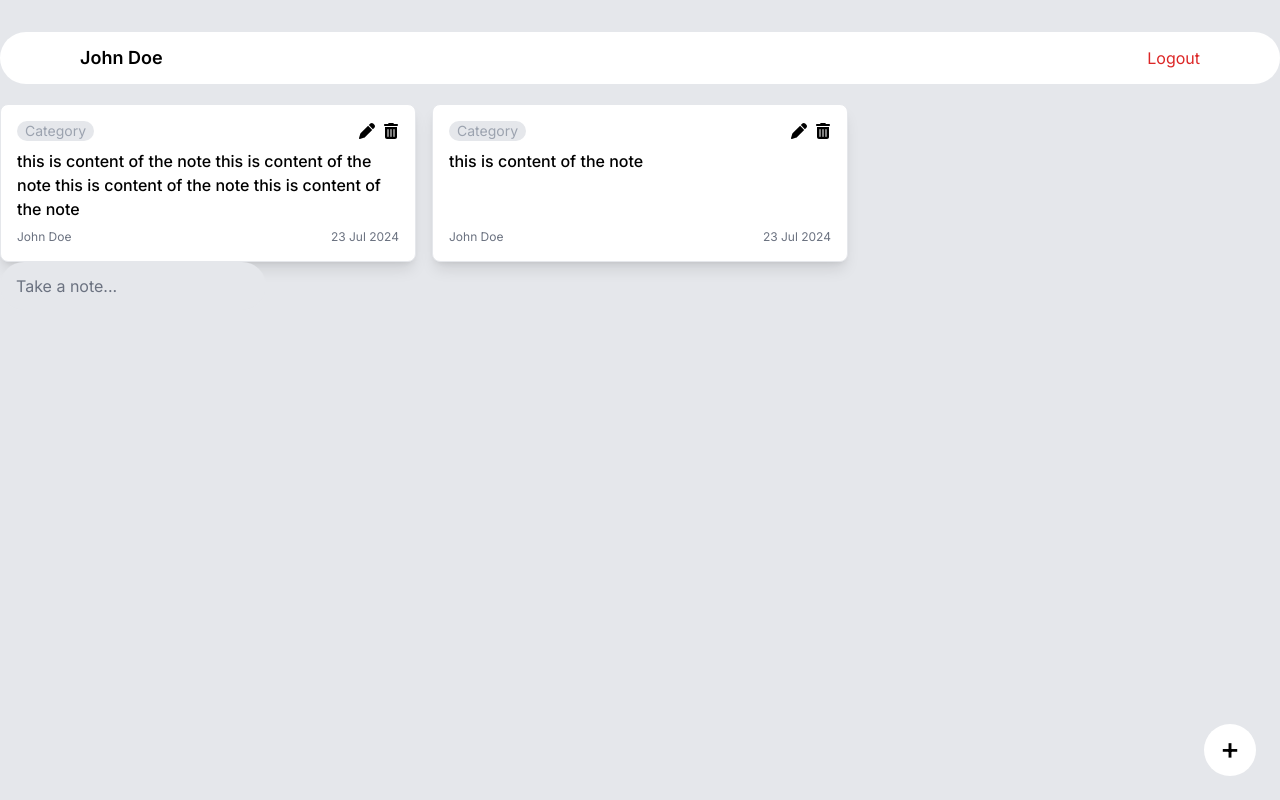
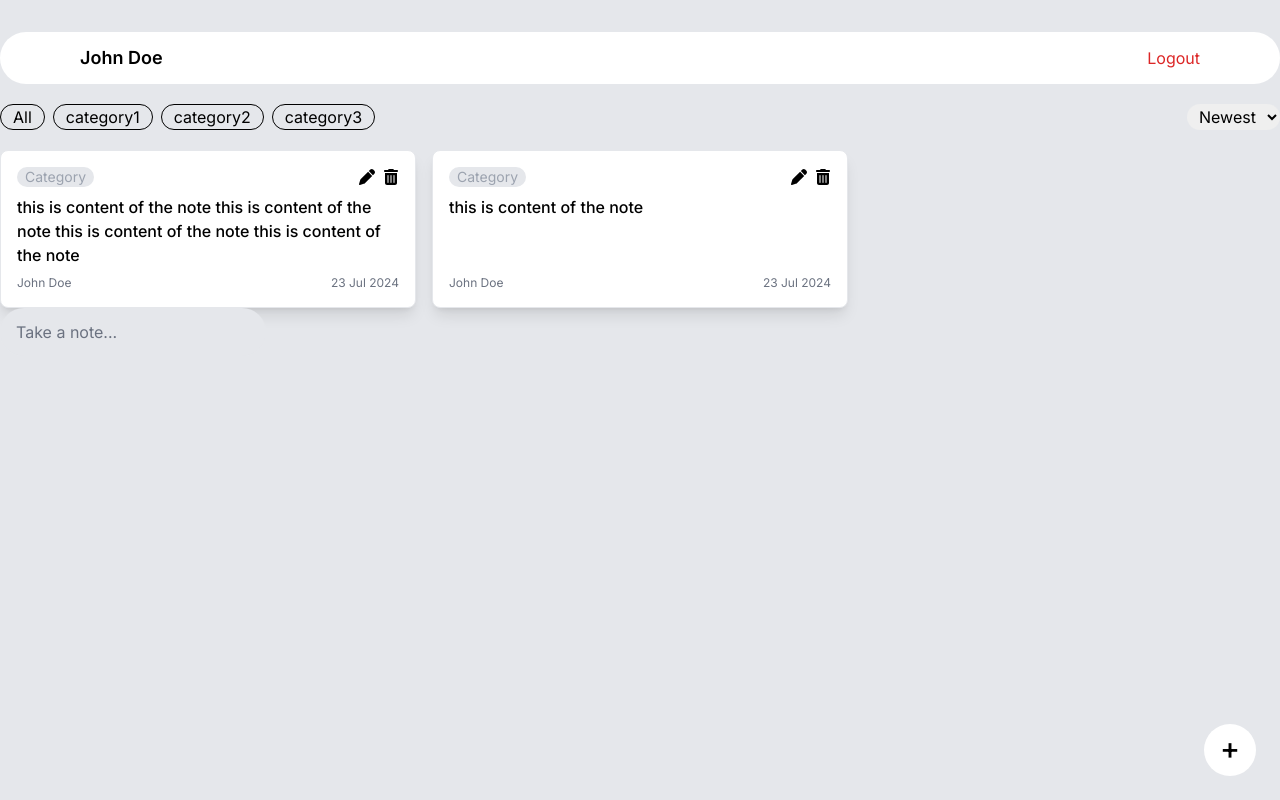
Before and after one commit to comnows/note-easy-next, a Next.js app: page / in a window 1280 px wide. Built offline with nearby package versions, Linux system fonts and the light colour scheme.

Commit message:
feat(view): add sorting bar

```diff
--- /dev/null
+++ b/app/component/sort/CategoryBar.tsx
@@ -0,0 +1,19 @@
+"use client";
+
+import { useNoteContext } from "@/app/hook/UseNoteContext";
+import CategoryButton from "./CategoryButton";
+
+function CategoryBar() {
+  const { noteCategories } = useNoteContext();
+  return (
+    <div className="flex gap-2">
+      <CategoryButton text="All" />
+      {noteCategories &&
+        noteCategories.map((category, index) => (
+          <CategoryButton key={index} text={category} />
+        ))}
+    </div>
+  );
+}
+
+export default CategoryBar;
--- /dev/null
+++ b/app/component/sort/CategoryButton.tsx
@@ -0,0 +1,13 @@
+type CategoryButtonType = {
+  text: string;
+};
+
+function CategoryButton({ text }: CategoryButtonType) {
+  return (
+    <button className="border border-black hover:bg-black hover:text-white rounded-full px-3">
+      {text}
+    </button>
+  );
+}
+
+export default CategoryButton;
--- /dev/null
+++ b/app/context/NoteContext.tsx
@@ -0,0 +1,21 @@
+"use client";
+
+import { createContext, useState } from "react";
+import { ChildrenType } from "../lib/types";
+
+type NoteContextType = {
+  noteCategories: string[];
+};
+
+export const NoteContext = createContext<NoteContextType>(null!);
+
+function NoteContextProvider({ children }: ChildrenType) {
+  const noteCategories = ["category1", "category2", "category3"];
+  return (
+    <NoteContext.Provider value={{ noteCategories }}>
+      {children}
+    </NoteContext.Provider>
+  );
+}
+
+export default NoteContextProvider;
--- /dev/null
+++ b/app/hook/UseNoteContext.tsx
@@ -0,0 +1,6 @@
+"use client";
+
+import { useContext } from "react";
+import { NoteContext } from "../context/NoteContext";
+
+export const useNoteContext = () => useContext(NoteContext);
--- /dev/null
+++ b/app/lib/types.ts
@@ -0,0 +1,3 @@
+export type ChildrenType = {
+  children: React.ReactNode;
+};
--- a/app/page.tsx
+++ b/app/page.tsx
@@ -1,12 +1,22 @@
 import NoteCard from "./component/card/NoteCard";
+import CategoryBar from "./component/sort/CategoryBar";
+import NoteContextProvider from "./context/NoteContext";
 
 export default function Home() {
   return (
-    <>
+    <NoteContextProvider>
       <div className="container h-screen mx-auto pt-8">
-        <div className="flex justify-between gap-4 bg-white rounded-full px-20 py-3">
+        <header className="flex justify-between gap-4 bg-white rounded-full px-20 py-3">
           <p className="text-lg font-semibold">John Doe</p>
           <button className="text-red-600 text-base">Logout</button>
+        </header>
+
+        <div className="flex justify-between mt-5">
+          <CategoryBar />
+          <select name="" id="" className="outline-none rounded-full px-2">
+            <option value="">Newest</option>
+            <option value="">Oldest</option>
+          </select>
         </div>
 
         <div className="grid grid-cols-3 gap-4 mt-5">
@@ -32,6 +42,6 @@ export default function Home() {
       <button className="absolute bottom-6 right-6 bg-white text-3xl font-medium rounded-full px-4 pt-[6px] pb-[10px]">
         +
       </button>
-    </>
+    </NoteContextProvider>
   );
 }
```
